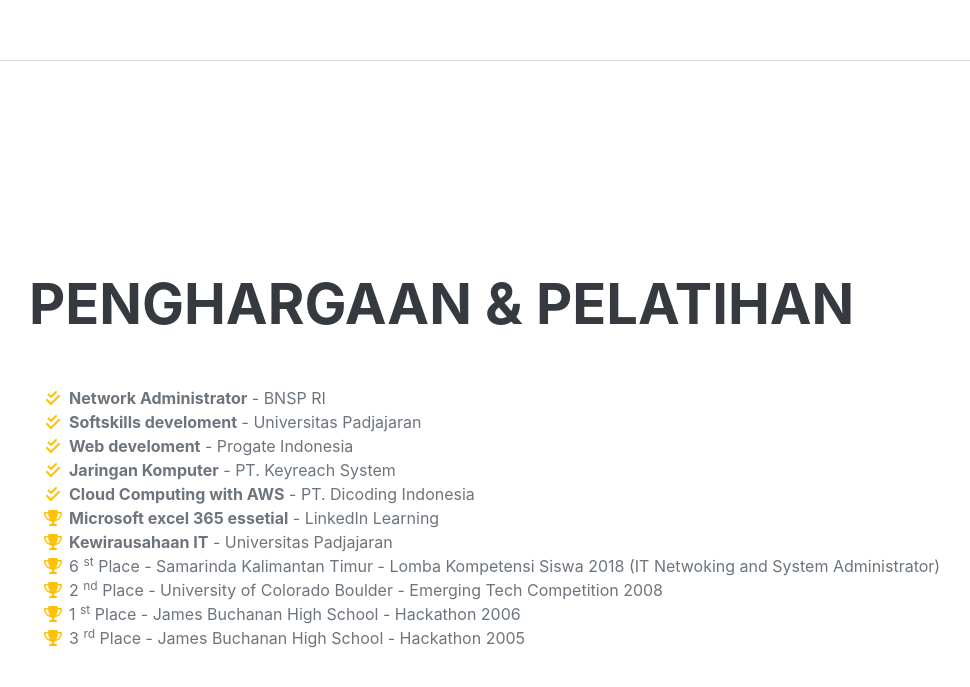
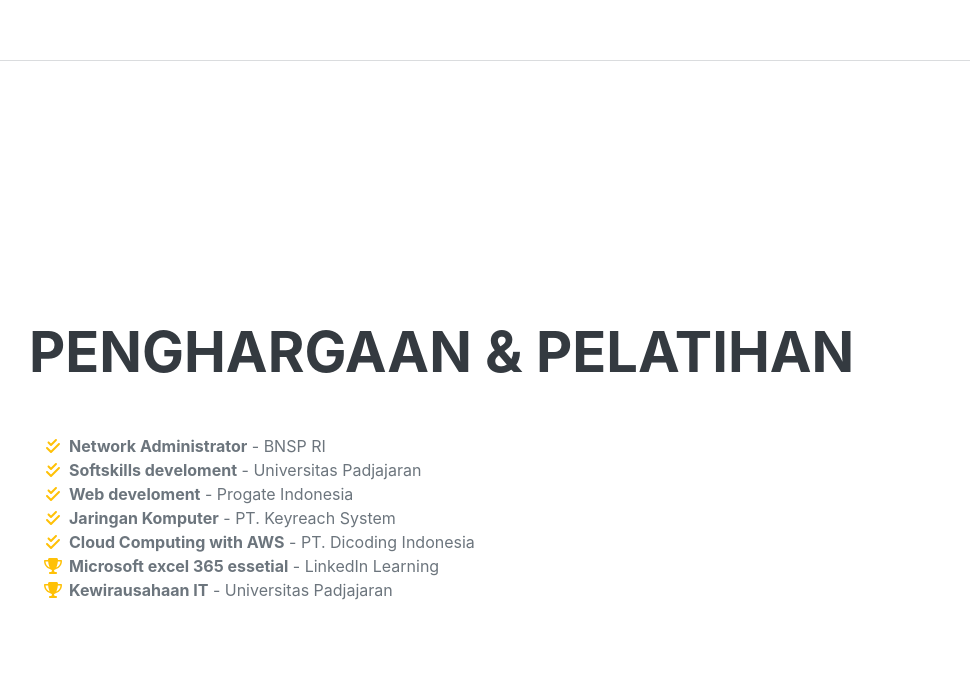
Before and after one commit to nao-za/juliansyahnaoza.github.io, a plain HTML site: page index.html in a window 1280 px wide. Shown: the part 4229-4916 px from the top of the page, without its empty margins (291-1261 px from the left). Drawn offline with nearby package versions, Linux system fonts and the light colour scheme; a web font is replaced by a local one.

Commit message:
Update index.html
kurangi bagian bawaan prestasi

```diff
--- a/index.html
+++ b/index.html
@@ -233,30 +233,7 @@
                             <span class="fa-li"><i class="fas fa-trophy text-warning"></i></span>
                             <b>Kewirausahaan IT</b> - Universitas Padjajaran
                         </li>
-                         <li>
-                            <span class="fa-li"><i class="fas fa-trophy text-warning"></i></span>
-                            6
-                            <sup>st</sup>
-                            Place - Samarinda Kalimantan Timur - Lomba Kompetensi Siswa 2018 (IT Netwoking and System Administrator)
-                        </li>
-                        <li>
-                            <span class="fa-li"><i class="fas fa-trophy text-warning"></i></span>
-                            2
-                            <sup>nd</sup>
-                            Place - University of Colorado Boulder - Emerging Tech Competition 2008
-                        </li>
-                        <li>
-                            <span class="fa-li"><i class="fas fa-trophy text-warning"></i></span>
-                            1
-                            <sup>st</sup>
-                            Place - James Buchanan High School - Hackathon 2006
-                        </li>
-                        <li>
-                            <span class="fa-li"><i class="fas fa-trophy text-warning"></i></span>
-                            3
-                            <sup>rd</sup>
-                            Place - James Buchanan High School - Hackathon 2005
-                        </li>
+
                     </ul>
                 </div>
             </section>
```
